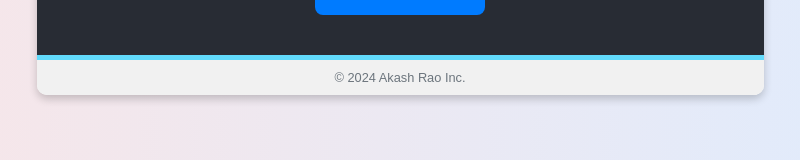
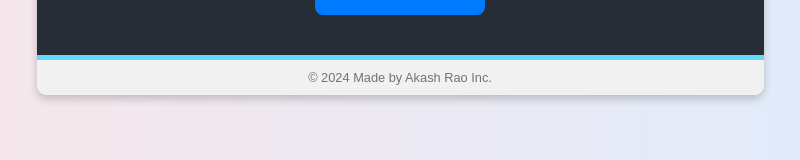
Before and after one commit to akash-sama/badtext, a React (Create React App) app: page / in a window 1280 px wide. Shown: the part 521-681 px from the top of the page, without its empty margins (260-1060 px from the left). Built offline with nearby package versions, Linux system fonts and the light colour scheme.

Commit message:
Update App.js

```diff
--- a/src/App.js
+++ b/src/App.js
@@ -165,7 +165,7 @@ function App() {
           )}
         </header>
         <footer className="App-footer">
-          <p>&copy; 2024 Akash Rao Inc.</p>
+          <p>&copy; 2024 Made by Akash Rao Inc.</p>
         </footer>
       </div>
   );
```
